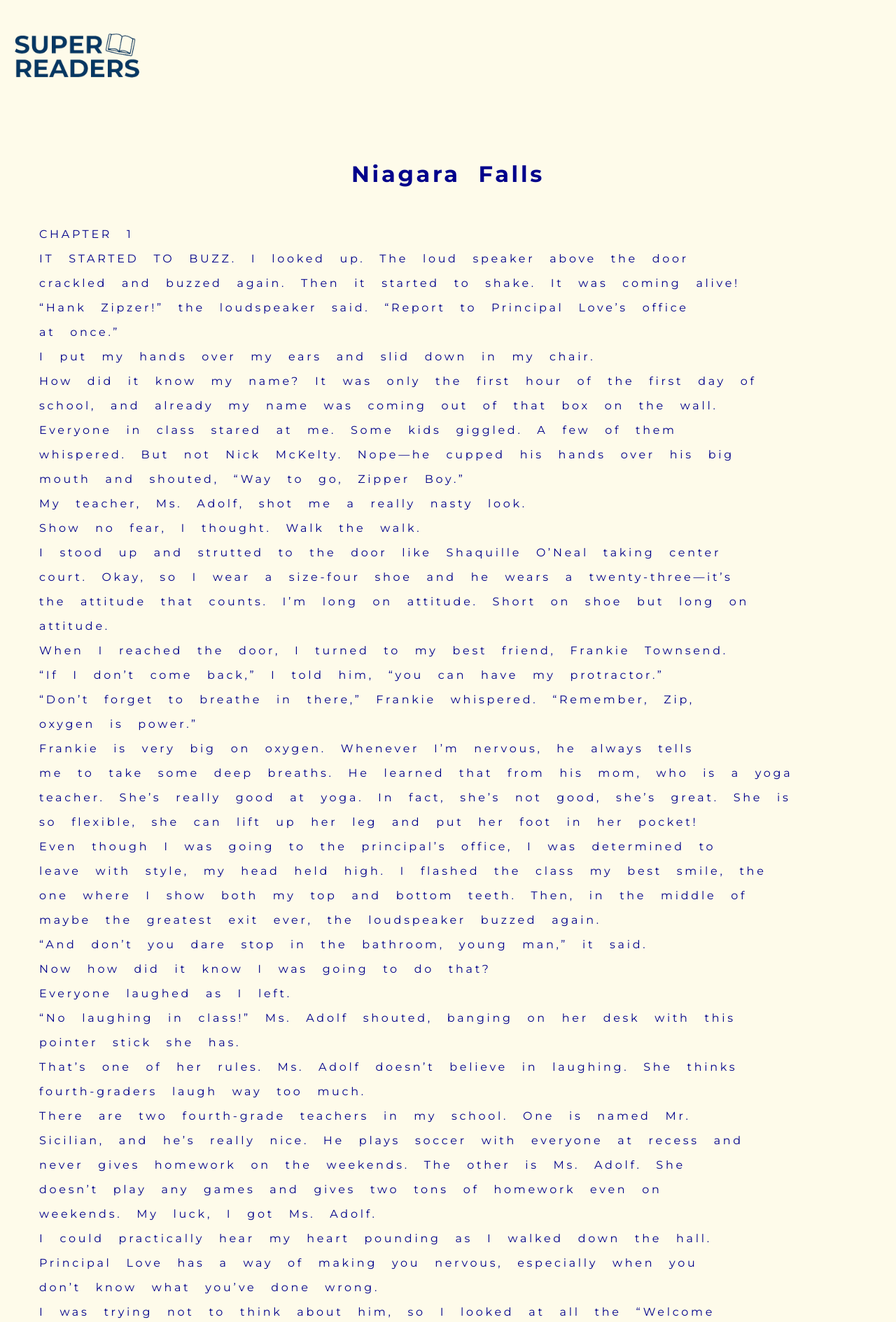
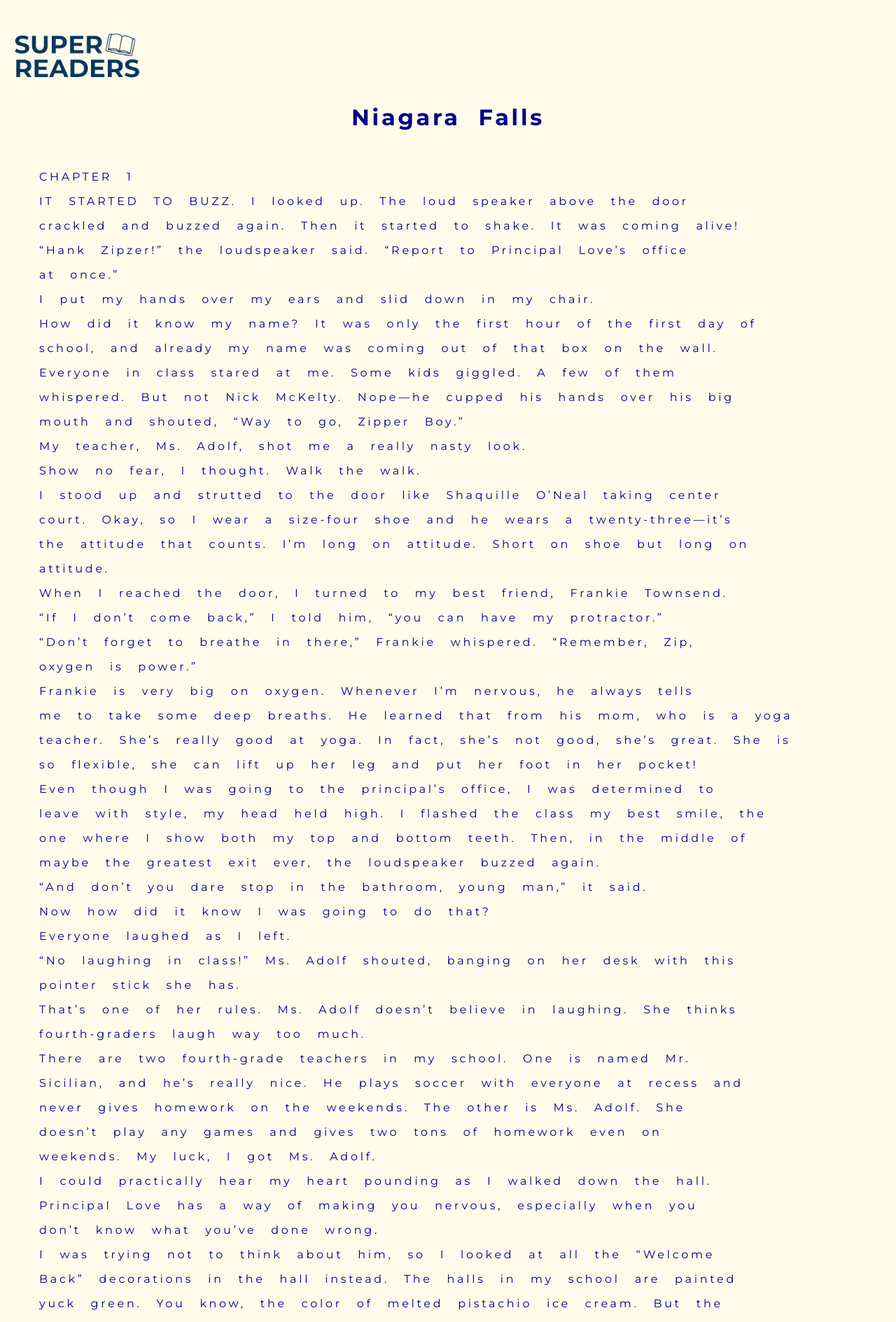
Before and after one commit to linguini1/oec-2024, a Flask app: page /reading/NiagaraFalls in a window 1280 px wide. Shown: the top 1889 px of the page at 70% size. Run offline with Flask 3, Linux system fonts and the light colour scheme.

Commit message:
Remove margin.

```diff
--- a/static/book.css
+++ b/static/book.css
@@ -1,10 +1,6 @@
 #book {
   letter-spacing: 0.35ch;
   word-spacing: 1.225ch; /* 3.5x letter-spacing */
-}
-
-body {
-  margin-top: 7%;
 }
 
 .title {
```
